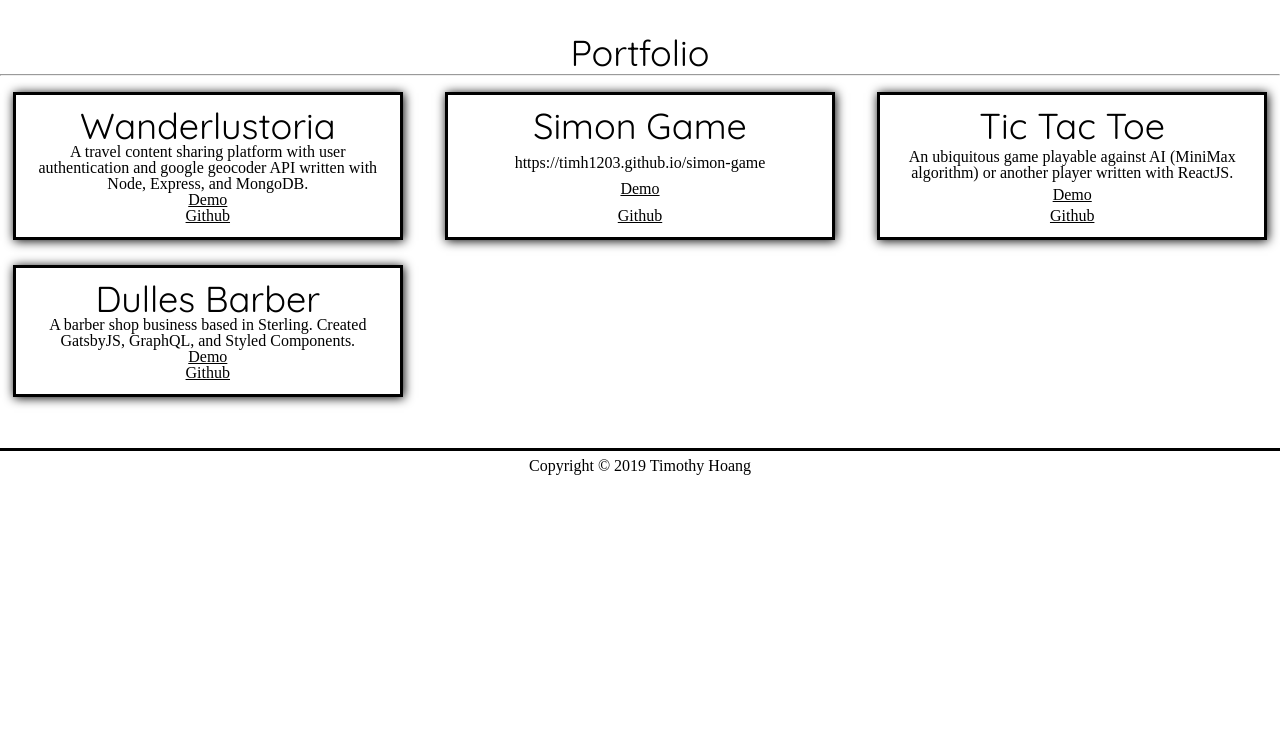
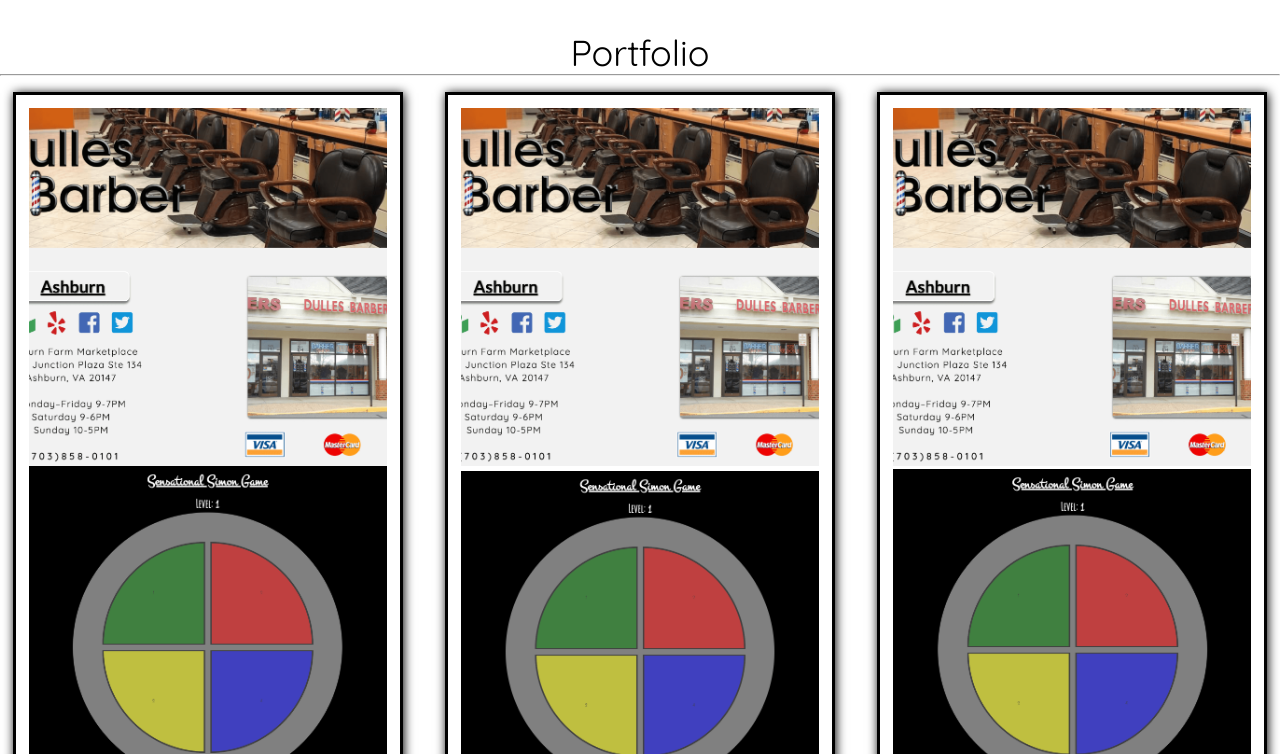
Before and after one commit to timh1203/thdev2, a Gatsby site: page / in a window 1280 px wide. Shown: the part 2746-3500 px from the top of the page. Before the commit the page ends 3226 px from the top, so only its background shows below. Built offline with nearby package versions, Linux system fonts and the light colour scheme; Gatsby itself is replaced by a stand-in of ours; a web font is replaced by a local one.

Commit message:
Attempt graphql picture and data render

```diff
--- a/src/components/portfolio.js
+++ b/src/components/portfolio.js
@@ -1,8 +1,20 @@
 import React from 'react'
 import styled from 'styled-components'
+import Img from 'gatsby-image'
 import { projectsData } from '../assets'
 
-const Portfolio = (props) => (
+class Portfolio extends React.Component {
+  // const projectsNames = ["wanderlustoria", "simonGame", "ticTacToe", "dullesBarber"]
+
+  render() {
+    const projectImages = this.props.projectsGallery.map(pic => (
+      <Div3 key={pic.node.id}>
+        <Img1
+          fluid={pic.node.childImageSharp.fluid}
+        />
+      </Div3>
+    ))
+    return (
       <section id="portfolio">
         <H1>Portfolio</H1>
         <Hr id="divider" />
@@ -10,6 +22,7 @@ const Portfolio = (props) => (
           {projectsData.map((project, key) => {
             return (
               <Div2 key={key}>
+                {projectImages}
                 <H1>{project.name}</H1>
                 <P1>{project.desc}</P1>
                 <A1 href={project.demo}>
@@ -24,7 +37,26 @@ const Portfolio = (props) => (
         </Div1>
       </section>
     )
+  }
+}
 
+const Div1 = styled.div`
+  display: flex;
+  flex-wrap: wrap;
+  justify-content: space-between;
+`
+const Div2 = styled.div`
+  display: flex;
+  flex-direction: column;
+  justify-content: space-between;
+  border: 3px solid black;
+  box-shadow: 1px 1px 10px black;
+  width: 28%;
+  margin: 1%;
+  padding: 1%;
+`
+const Div3 = styled.div`
+`
 const H1 = styled.h1`
 `
 const P1 = styled.p`
@@ -33,21 +65,7 @@ const A1 = styled.a`
 `
 const Hr = styled.hr`
 `
-const Div1 = styled.div`
-  display: flex;
-  flex-wrap: wrap;
-  justify-content: space-between;
-`
-const Div2 = styled.div`
-  border: 3px solid black;
-  box-shadow: 1px 1px 10px black;
-  width: 28%;
-  margin: 1%;
-  padding: 1%;
-
-  display: flex;
-  flex-direction: column;
-  justify-content: space-between;
+const Img1 = styled(Img)`
 `
 
 export default Portfolio
--- a/src/pages/index.js
+++ b/src/pages/index.js
@@ -10,7 +10,9 @@ const HomePage = (props) => (
     <About
       aboutImage={props.data.aboutImage.childImageSharp.fluid}
     />
-    <Portfolio />
+    <Portfolio
+      projectsGallery={props.data.projectsGallery.edges}
+    />
   </Layout>
 )
 
@@ -22,14 +24,28 @@ export const pageQuery = graphql`
           ...GatsbyImageSharpFluid
         }
       }
-    }
+    },
     aboutImage: file(relativePath: { eq: "gto.jpg" }) {
       childImageSharp {
         fluid(maxWidth: 1000) {
         ...GatsbyImageSharpFluid
         }
       }
-    }
+    },
+    projectsGallery: allFile(filter: {extension: {regex: "/(jpg)|(png)/"}, relativeDirectory: {eq: "projectsGallery"}}) {
+      edges {
+        node {
+          id
+          name
+          relativePath
+          childImageSharp {
+            fluid(maxWidth: 1000, maxHeight: 1000) {
+              ...GatsbyImageSharpFluid
+            }
+          }
+        }
+      }
+    },
   }
 `
 
```
Also changed, not shown: src/images/projectsGallery/dullesBarber.png (added), src/images/projectsGallery/simonGame.png (added), src/images/projectsGallery/ticTacToe.png (added), src/images/projectsGallery/wanderlustoria.png (added). Lines whose indentation alone changed are shown as unchanged.
